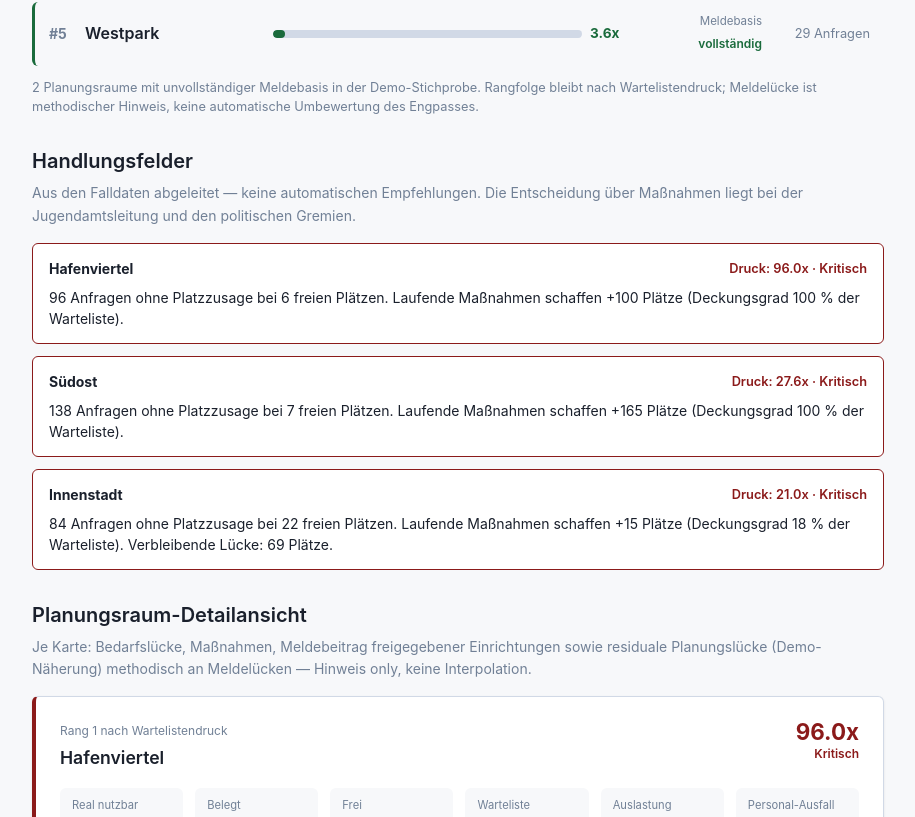
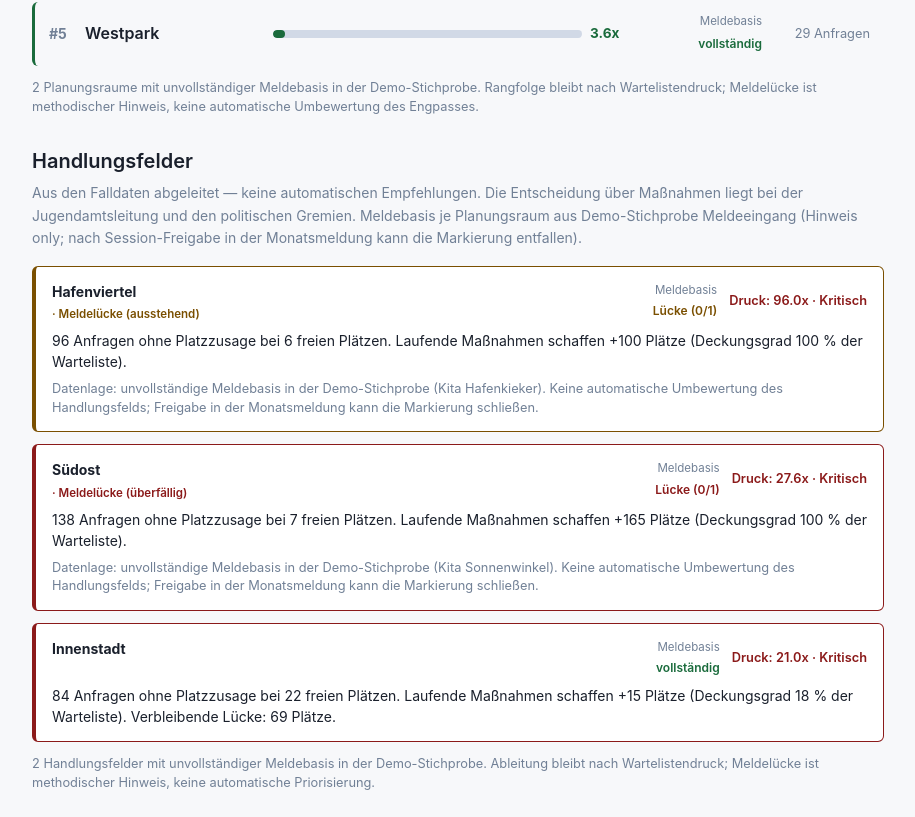
Before and after one commit to d0npedro/open-state, a Next.js app in the folder demo/: page /kita/lagebild in a window 1280 px wide. Shown: the part 2443-3260 px from the top of the page, without its empty margins (182-1097 px from the left). Built offline with nearby package versions, Linux system fonts and the light colour scheme.

Commit message:
feat(kita): Handlungsfelder Meldebasis-Kurzmarkierung im Lagebild
US-KJ-005/006: Handlungsfelder zeigen je Planungsraum Meldebasis-Badge und Meldeluecke-Hinweis (Session-sensitiv, Hinweis-only, Aggregate).

```diff
--- a/demo/app/kita/lagebild/page.tsx
+++ b/demo/app/kita/lagebild/page.tsx
@@ -2,6 +2,7 @@ import { demoKitaLagebild } from '@/data/mockKitaLagebild';
 import type { PlanungsraumKennzahlen, Kapazitaetsmassnahme } from '@/types/kita';
 import { KitaMeldeeingangPanel } from '@/components/kita/KitaMeldeeingangPanel';
 import { KitaEngpassRangliste } from '@/components/kita/KitaEngpassRangliste';
+import { KitaHandlungsfelder } from '@/components/kita/KitaHandlungsfelder';
 import {
   KitaLagebildResidualSummenHinweis,
   KitaPlanungsraumMeldebeitrag,
@@ -246,43 +247,8 @@ export default function KitaLagebildPage() {
       {/* Engpass-Rangliste (AK 1+2 US-KJ-006) + Meldebasis-Kurzmarkierung (US-KJ-004→006) */}
       <KitaEngpassRangliste sorted={sorted} maxDruck={maxDruck} />
 
-      {/* Handlungsfelder (aus Daten abgeleitet — keine Empfehlungen) */}
-      <section>
-        <h2 style={{ marginBottom: '0.5rem' }}>Handlungsfelder</h2>
-        <p style={{ fontSize: '0.875rem', color: 'var(--color-text-muted)', marginBottom: '1rem' }}>
-          Aus den Falldaten abgeleitet — keine automatischen Empfehlungen. Die Entscheidung über Maßnahmen liegt bei der Jugendamtsleitung und den politischen Gremien.
-        </p>
-        <div style={{ display: 'flex', flexDirection: 'column', gap: '0.75rem' }}>
-          {handlungsfelder.map(pr => {
-            const m = massnahmenByPR[pr.id] ?? [];
-            const neuePlaetze = m.reduce((s, x) => s + x.erwarteteNeuePlaetze, 0);
-            const deckung = deckungsgrad(pr.wartelisteBestand, neuePlaetze);
-            return (
-              <div key={pr.id} style={{
-                padding: '0.875rem 1rem',
-                border: `1px solid ${druckColor(pr.wartelisteDruckFaktor)}`,
-                borderRadius: 'var(--radius)',
-                background: 'white',
-                fontSize: '0.875rem',
-              }}>
-                <div style={{ display: 'flex', justifyContent: 'space-between', alignItems: 'center', flexWrap: 'wrap', gap: '0.5rem', marginBottom: '0.4rem' }}>
-                  <strong>{pr.bezeichnung}</strong>
-                  <span style={{ color: druckColor(pr.wartelisteDruckFaktor), fontWeight: 600, fontSize: '0.8rem' }}>
-                    Druck: {pr.wartelisteDruckFaktor.toFixed(1)}x · {druckLabel(pr.wartelisteDruckFaktor)}
-                  </span>
-                </div>
-                <p style={{ margin: 0, color: 'var(--color-text)', lineHeight: 1.5 }}>
-                  {pr.wartelisteBestand} Anfragen ohne Platzzusage bei {pr.freiePlaetzeU3 + pr.freiePlaetzeUe3} freien Plätzen.
-                  {neuePlaetze > 0
-                    ? ` Laufende Maßnahmen schaffen +${neuePlaetze} Plätze (Deckungsgrad ${deckung} % der Warteliste).`
-                    : ' Keine laufenden Kapazitätserweiterungen für diesen Planungsraum.'}
-                  {deckung < 100 && pr.wartelisteDruckFaktor > 5 && ` Verbleibende Lücke: ${pr.wartelisteBestand - neuePlaetze > 0 ? pr.wartelisteBestand - neuePlaetze : 0} Plätze.`}
-                </p>
-              </div>
-            );
-          })}
-        </div>
-      </section>
+      {/* Handlungsfelder + Meldebasis-Kurzmarkierung (US-KJ-005/006, aus Daten abgeleitet) */}
+      <KitaHandlungsfelder handlungsfelder={handlungsfelder} massnahmenByPR={massnahmenByPR} />
 
       {/* Planungsraum-Detailkarten (AK 4 US-KJ-006: Detailsicht) */}
       <section>
--- /dev/null
+++ b/demo/components/kita/KitaHandlungsfelder.tsx
@@ -0,0 +1,184 @@
+'use client';
+
+/**
+ * Handlungsfelder im Steuerungslagebild (US-KJ-005/006) mit Meldebasis-Kurzmarkierung.
+ *
+ * Abgeleitet aus Wartelistendruck (keine Empfehlungen). Fehlende freigegebene
+ * Einrichtungsmeldungen (Demo-Stichprobe, Session-sensitiv) werden je Feld
+ * als methodischer Hinweis markiert — Hinweis only, keine Interpolation.
+ * Nur Aggregate, keine Kind- oder Personennamen.
+ */
+
+import type { PlanungsraumKennzahlen, Kapazitaetsmassnahme } from '@/types/kita';
+import {
+  MeldebasisBadge,
+  useMeldeeingangFuerBedarfsplanung,
+  type PlanungsraumMeldebasis,
+} from '@/components/kita/KitaBedarfsplanungDatenbasis';
+
+function druckColor(faktor: number): string {
+  if (faktor > 20) return 'var(--color-danger)';
+  if (faktor > 5) return 'var(--color-warning)';
+  return 'var(--color-success)';
+}
+
+function druckLabel(faktor: number): string {
+  if (faktor > 20) return 'Kritisch';
+  if (faktor > 5) return 'Erhöht';
+  return 'Stabil';
+}
+
+function deckungsgrad(warteliste: number, neuePlaetze: number): number {
+  if (warteliste === 0) return 100;
+  return Math.min(Math.round((neuePlaetze / warteliste) * 100), 100);
+}
+
+function meldeKurzlabel(basis: PlanungsraumMeldebasis | undefined): string | null {
+  if (!basis?.hatDatenluecke) return null;
+  if (basis.schwere === 'UEBERFAELLIG') return 'Meldelücke (überfällig)';
+  return 'Meldelücke (ausstehend)';
+}
+
+export function KitaHandlungsfelder({
+  handlungsfelder,
+  massnahmenByPR,
+}: {
+  handlungsfelder: PlanungsraumKennzahlen[];
+  massnahmenByPR: Record<string, Kapazitaetsmassnahme[]>;
+}) {
+  const { byRaumId } = useMeldeeingangFuerBedarfsplanung();
+
+  const lueckenCount = handlungsfelder.filter(pr => byRaumId.get(pr.id)?.hatDatenluecke).length;
+
+  return (
+    <section>
+      <h2 style={{ marginBottom: '0.5rem' }}>Handlungsfelder</h2>
+      <p style={{ fontSize: '0.875rem', color: 'var(--color-text-muted)', marginBottom: '1rem' }}>
+        Aus den Falldaten abgeleitet — keine automatischen Empfehlungen. Die Entscheidung über
+        Maßnahmen liegt bei der Jugendamtsleitung und den politischen Gremien.
+        {' '}Meldebasis je Planungsraum aus Demo-Stichprobe Meldeeingang (Hinweis only; nach
+        Session-Freigabe in der Monatsmeldung kann die Markierung entfallen).
+      </p>
+      <div style={{ display: 'flex', flexDirection: 'column', gap: '0.75rem' }}>
+        {handlungsfelder.map(pr => {
+          const m = massnahmenByPR[pr.id] ?? [];
+          const neuePlaetze = m.reduce((s, x) => s + x.erwarteteNeuePlaetze, 0);
+          const deckung = deckungsgrad(pr.wartelisteBestand, neuePlaetze);
+          const basis = byRaumId.get(pr.id);
+          const meldeLabel = meldeKurzlabel(basis);
+          const hasLuecke = Boolean(basis?.hatDatenluecke);
+          const borderColor =
+            basis?.schwere === 'UEBERFAELLIG'
+              ? 'var(--color-danger)'
+              : hasLuecke
+                ? 'var(--color-warning)'
+                : druckColor(pr.wartelisteDruckFaktor);
+
+          return (
+            <div
+              key={pr.id}
+              style={{
+                padding: '0.875rem 1rem',
+                border: `1px solid ${borderColor}`,
+                borderLeft: `4px solid ${borderColor}`,
+                borderRadius: 'var(--radius)',
+                background: 'white',
+                fontSize: '0.875rem',
+              }}
+            >
+              <div
+                style={{
+                  display: 'flex',
+                  justifyContent: 'space-between',
+                  alignItems: 'flex-start',
+                  flexWrap: 'wrap',
+                  gap: '0.5rem',
+                  marginBottom: '0.4rem',
+                }}
+              >
+                <div>
+                  <strong>{pr.bezeichnung}</strong>
+                  {meldeLabel && (
+                    <div
+                      style={{
+                        fontSize: '0.72rem',
+                        fontWeight: 600,
+                        color:
+                          basis?.schwere === 'UEBERFAELLIG'
+                            ? 'var(--color-danger)'
+                            : 'var(--color-warning)',
+                        marginTop: '0.15rem',
+                      }}
+                    >
+                      · {meldeLabel}
+                    </div>
+                  )}
+                </div>
+                <div style={{ display: 'flex', alignItems: 'center', gap: '0.75rem', flexWrap: 'wrap' }}>
+                  <div style={{ textAlign: 'right' }}>
+                    <div style={{ fontSize: '0.72rem', color: 'var(--color-text-muted)' }}>
+                      Meldebasis
+                    </div>
+                    <MeldebasisBadge basis={basis} />
+                  </div>
+                  <span
+                    style={{
+                      color: druckColor(pr.wartelisteDruckFaktor),
+                      fontWeight: 600,
+                      fontSize: '0.8rem',
+                    }}
+                  >
+                    Druck: {pr.wartelisteDruckFaktor.toFixed(1)}x · {druckLabel(pr.wartelisteDruckFaktor)}
+                  </span>
+                </div>
+              </div>
+              <p style={{ margin: 0, color: 'var(--color-text)', lineHeight: 1.5 }}>
+                {pr.wartelisteBestand} Anfragen ohne Platzzusage bei{' '}
+                {pr.freiePlaetzeU3 + pr.freiePlaetzeUe3} freien Plätzen.
+                {neuePlaetze > 0
+                  ? ` Laufende Maßnahmen schaffen +${neuePlaetze} Plätze (Deckungsgrad ${deckung} % der Warteliste).`
+                  : ' Keine laufenden Kapazitätserweiterungen für diesen Planungsraum.'}
+                {deckung < 100 &&
+                  pr.wartelisteDruckFaktor > 5 &&
+                  ` Verbleibende Lücke: ${
+                    pr.wartelisteBestand - neuePlaetze > 0 ? pr.wartelisteBestand - neuePlaetze : 0
+                  } Plätze.`}
+              </p>
+              {hasLuecke && (
+                <p
+                  style={{
+                    margin: '0.5rem 0 0',
+                    fontSize: '0.8rem',
+                    color: 'var(--color-text-muted)',
+                    lineHeight: 1.45,
+                  }}
+                >
+                  Datenlage: unvollständige Meldebasis in der Demo-Stichprobe
+                  {basis && basis.luecken.length > 0
+                    ? ` (${basis.luecken.map(e => e.einrichtungBezeichnung).join(', ')})`
+                    : ''}
+                  . Keine automatische Umbewertung des Handlungsfelds; Freigabe in der
+                  Monatsmeldung kann die Markierung schließen.
+                </p>
+              )}
+            </div>
+          );
+        })}
+      </div>
+      {lueckenCount > 0 && (
+        <p
+          style={{
+            fontSize: '0.8rem',
+            color: 'var(--color-text-muted)',
+            margin: '0.75rem 0 0',
+            lineHeight: 1.5,
+          }}
+        >
+          {lueckenCount} Handlungsfeld{lueckenCount === 1 ? '' : 'er'} mit unvollständiger
+          Meldebasis in der Demo-Stichprobe. Ableitung bleibt nach Wartelistendruck; Meldelücke
+          ist methodischer Hinweis, keine automatische Priorisierung.
+        </p>
+      )}
+    </section>
+  );
+}
```
Also changed, not shown: 1 other file (tests, documents, lock files or other folders).
